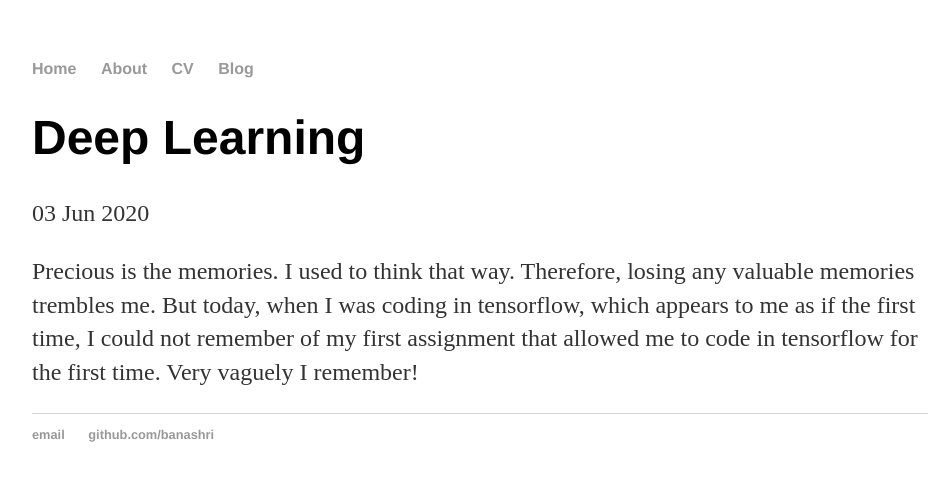
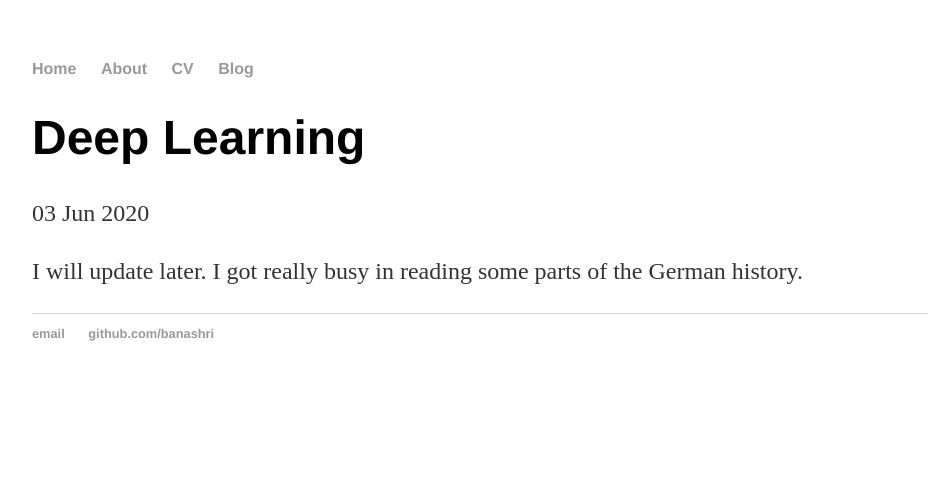
Before and after one commit to Banashri/banashri.github.io, a Jekyll site: the page built from _posts/2020-06-03-deep-learning.md, in a window 1280 px wide. Shown: the top 481 px of the page, without its empty margins (160-1109 px from the left). Built offline with Jekyll 4.4.1, drawn with Linux system fonts in a browser that asks for light colours.

Commit message:
Update 2020-06-03-deep-learning.md

```diff
--- a/_posts/2020-06-03-deep-learning.md
+++ b/_posts/2020-06-03-deep-learning.md
@@ -4,4 +4,4 @@ title: "Deep Learning"
 date: 2020-06-03
 ---
 
-Precious is the memories. I used to think that way. Therefore, losing any valuable memories trembles me. But today, when I was coding in tensorflow, which appears to me as if the first time, I could not remember of my first assignment that allowed me to code in tensorflow for the first time. Very vaguely I remember!
+I will update later. I got really busy in reading some parts of the German history.
```
